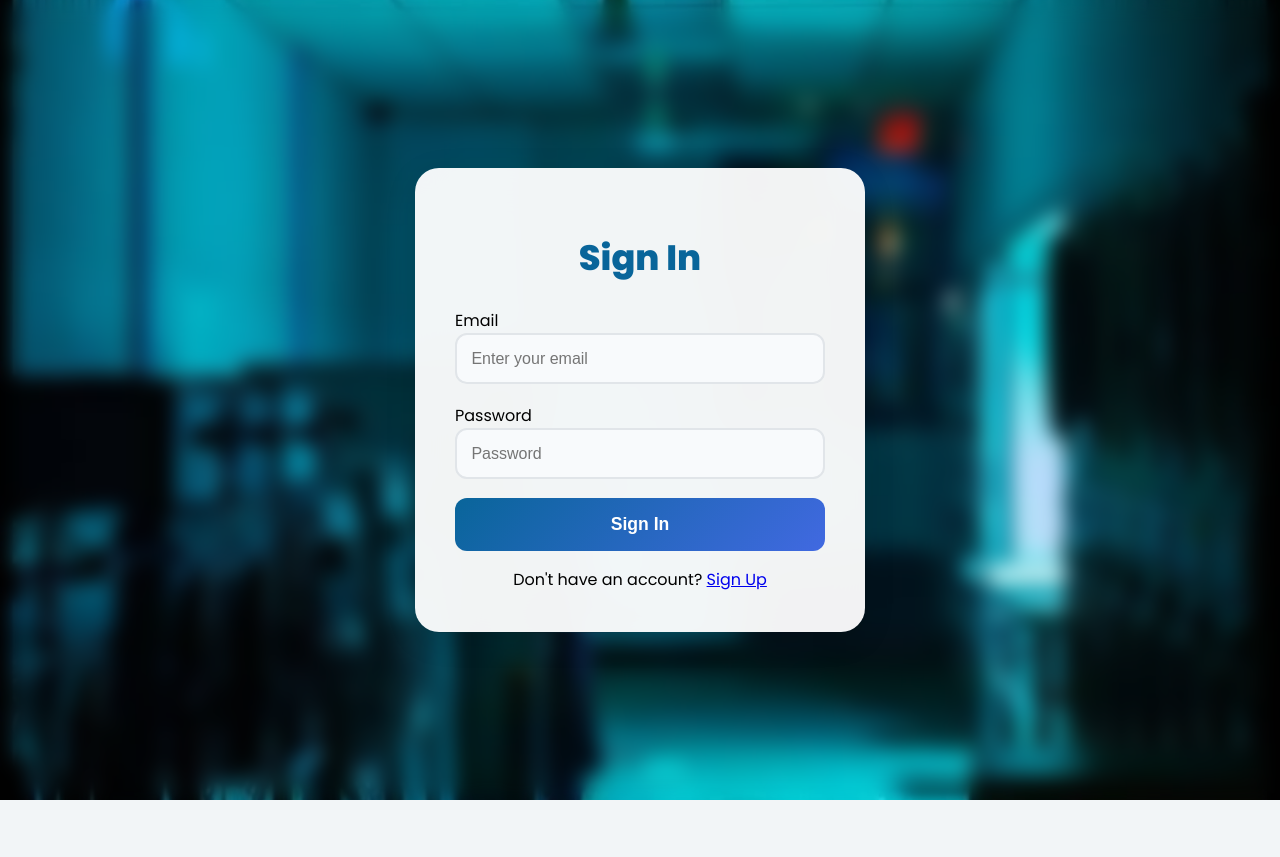
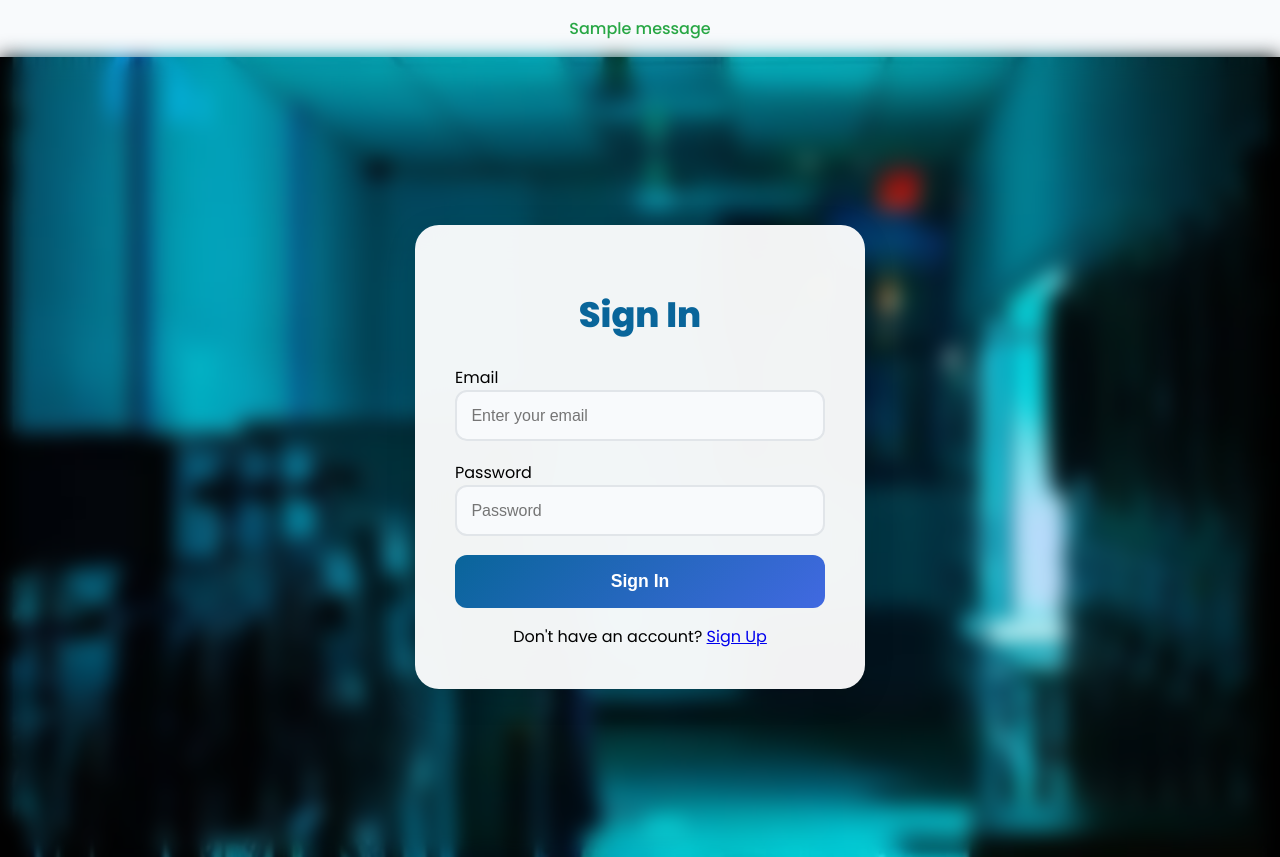
Before and after one commit to SotonyeObenney/LaundryManagementSystem, a Flask app: page /auth/login in a window 1280 px wide. Before the commit the page ends 800 px from the top, so only its background shows below. Run offline with Flask 3, Linux system fonts and the light colour scheme; tables that the repository leaves empty hold one stand-in row (values such as "Sample post"); one stand-in notice (Sample message) is shown.

Commit message:
fix: refactor css files and display error messages properly

```diff
--- a/app/static/auth/style.css
+++ b/app/static/auth/style.css
@@ -100,3 +100,7 @@ body {
   margin-bottom: 1rem;
   font-weight: 500;
 }
+
+.flash-msg { text-align: center; margin-bottom: 1rem; font-weight: 500; }
+.msg-danger { color: #dc3545; } /* Red */
+.msg-success { color: #28a745; } /* Green */
--- a/app/templates/base.html
+++ b/app/templates/base.html
@@ -8,6 +8,17 @@
     <link rel="stylesheet" href="{{ url_for('static', filename='auth/style.css') }}" />    {% block extra_head %}{% endblock %}
   </head>
   <body>
+    <div class="flash-container" style="max-width: 450px; margin: 1rem auto; text-align: center;">
+      {% with messages = get_flashed_messages(with_categories=true) %}
+        {% if messages %}
+          {% for category, message in messages %}
+            <div class="flash-msg msg-{{ category }}">
+              {{ message }}
+            </div>
+          {% endfor %}
+        {% endif %}
+      {% endwith %}
+    </div>
     {% block content %}{% endblock %}
   </body>
 </html>
```
Also changed, not shown: app/templates/auth/register.html (+19 -12 lines).
